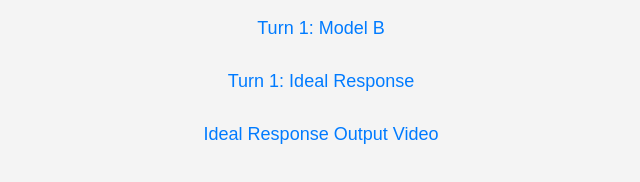
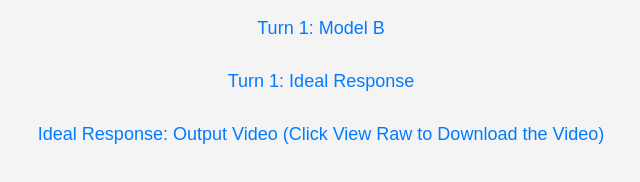
Before and after one commit to meghaapunniya/RLHF-27362, a website: page index.html in a window 1280 px wide. Shown: the part 146-328 px from the top of the page, without its empty margins (319-959 px from the left). Drawn offline with Linux system fonts and the light colour scheme.

Commit message:
link descp

```diff
--- a/index.html
+++ b/index.html
@@ -52,7 +52,7 @@
       <a href="/1a.html">Turn 1: Model A</a>
       <a href="/1b.html">Turn 1: Model B</a>
       <a href="/1IR.html">Turn 1: Ideal Response</a>
-      <a href="https://github.com/meghaapunniya/RLHF-27362/blob/main/RLHF-27362-output.mp4">Ideal Response Output Video</a>
+      <a href="https://github.com/meghaapunniya/RLHF-27362/blob/main/RLHF-27362-output.mp4">Ideal Response: Output Video (Click View Raw to Download the Video)</a>
     </div>
   </body>
 </html>
```
